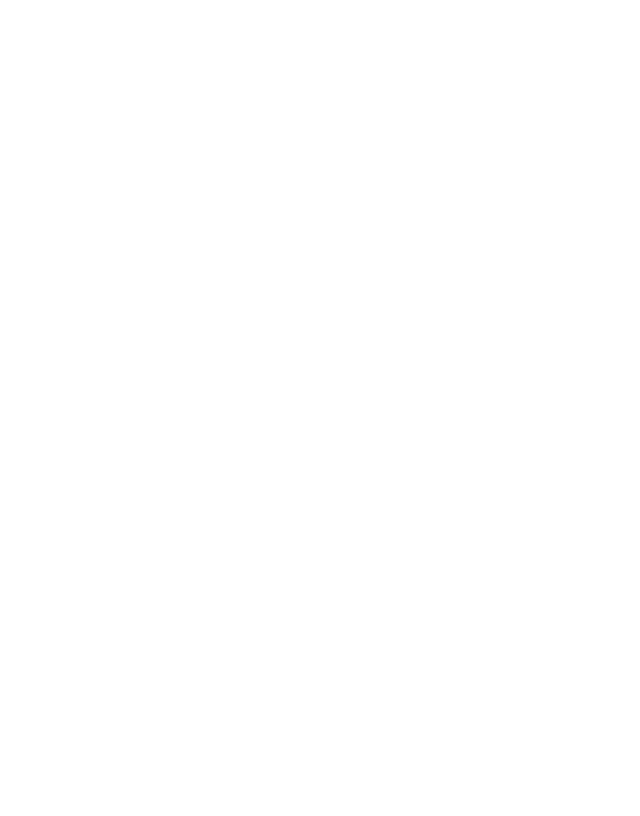
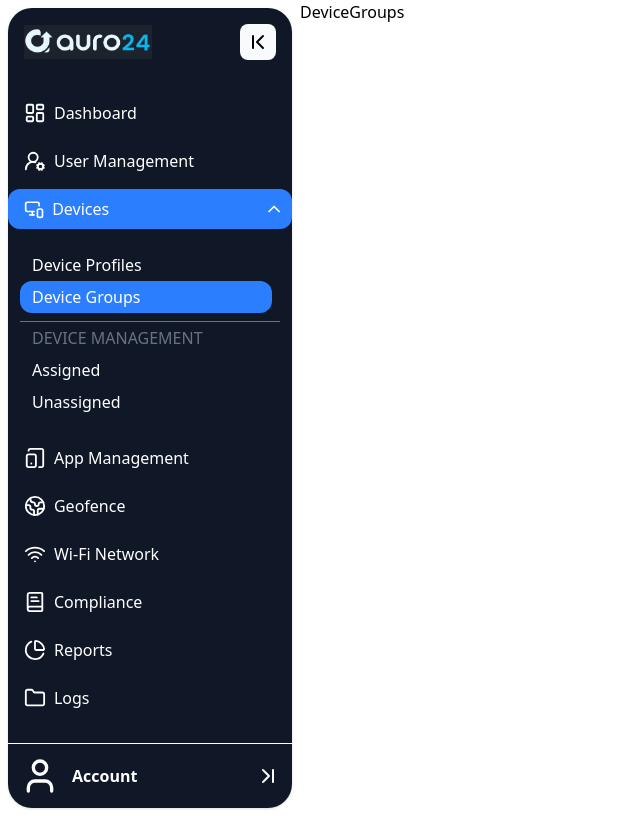
Before and after one commit to utkarshbhadoria/auro24, a React (Vite) app: page /deviceGroups in a window 1280 px wide. Before the commit this address had no page. Shown: the whole page, without its empty margins (0-640 px from the left). Built offline with nearby package versions, Linux system fonts and the light colour scheme.

Commit message:
modifying sidebar

```diff
--- a/index.html
+++ b/index.html
@@ -2,7 +2,7 @@
 <html lang="en">
   <head>
     <meta charset="UTF-8" />
-    <link rel="icon" type="image/svg+xml" href="/public/titleLogo.png" />
+    <link rel="icon" type="image/svg+xml" href="/titleLogo.png" />
     <meta name="viewport" content="width=device-width, initial-scale=1.0" />
     <title>Auro24</title>
   </head>
--- a/src/App.jsx
+++ b/src/App.jsx
@@ -12,6 +12,10 @@ import WifiNetwork from './components/WifiNetwork';
 import Compilance from './components/Compilance';
 import Reports from './components/Reports';
 import Logs from './components/Logs';
+import DeviceProfile from './components/DeviceProfile'
+import DeviceGroups from './components/DeviceGroups'
+import Assigned from './components/Assigned'
+import Unassigned from './components/Unassigned'
 
 
 function App() {
@@ -29,6 +33,11 @@ function App() {
         <Route path='/reports' element={<Reports/>}/>
         <Route path='/logs' element={<Logs/>}/>
 
+        <Route path="/deviceProfile" element={<DeviceProfile />} />
+        <Route path='/deviceGroups' element={<DeviceGroups/>}/>
+        <Route path='/deviceAssigned' element={<Assigned/>}/>
+        <Route path='/deviceUnassigned' element={<Unassigned/>}/>
+
       </Routes>
     </>
   )
--- /dev/null
+++ b/src/SidebarLinkGroup.jsx
@@ -0,0 +1,17 @@
+import React,{useState} from 'react'
+
+function SidebarLinkGroup({children,activeCondition}) {
+    const [open, setOpen] = useState(activeCondition);
+
+    //console.log(open);
+  const handleClick = () => {
+    setOpen(!open);
+  }
+  return (
+    <ul>
+       {children(handleClick,open)}
+    </ul>
+  )
+}
+
+export default SidebarLinkGroup
--- /dev/null
+++ b/src/components/Assigned.jsx
@@ -0,0 +1,14 @@
+import React from 'react'
+import Sidebar from './Sidebar';
+
+function Assigned() {
+  return (
+    <div className='flex flex-row'>
+        <Sidebar/>
+        <div>Assigned</div>
+
+    </div>
+  )
+}
+
+export default Assigned
--- /dev/null
+++ b/src/components/DeviceGroups.jsx
@@ -0,0 +1,14 @@
+import React from 'react'
+import Sidebar from './Sidebar';
+
+function DeviceGroups() {
+  return (
+    <div className='flex flex-row'>
+        <Sidebar/>
+        <div>DeviceGroups</div>
+
+    </div>
+  )
+}
+
+export default DeviceGroups
--- /dev/null
+++ b/src/components/DeviceProfile.jsx
@@ -0,0 +1,14 @@
+import React from 'react'
+import Sidebar from './Sidebar';
+
+function DeviceProfile() {
+  return (
+    <div className='flex flex-row'>
+        <Sidebar/>
+        <div>DeviceProfile</div>
+
+    </div>
+  )
+}
+
+export default DeviceProfile
--- /dev/null
+++ b/src/components/Devices.jsx
@@ -0,0 +1,14 @@
+import React from 'react'
+import Sidebar from './Sidebar'
+
+function Devices() {
+  return (
+    <div className='flex flex-row'>
+        <Sidebar/>
+        <div>Devices</div>
+
+    </div>
+  )
+}
+
+export default Devices
--- a/src/components/Sidebar.jsx
+++ b/src/components/Sidebar.jsx
@@ -1,16 +1,18 @@
 import React, {useState } from 'react'
 import {ChevronLast, ChevronFirst} from "lucide-react"
 import { NavLink, useLocation } from "react-router-dom";
+import SidebarLinkGroup from '../SidebarLinkGroup';
 
 function Sidebar() {
   const [expanded, setExpanded] = useState(true);
 
+
   const location = useLocation();
   const { pathname } = location;
-  console.log(pathname);
+  //console.log(pathname);
 
   return (
-    <div className='h-screen h-full flex flex-col border shadow-sm justify-between rounded-md m-2 bg-gray-800'>
+    <div className='h-screen h-full flex flex-col shadow-sm justify-between rounded-3xl m-2 bg-gray-900 overflow-y-auto'>
         {/* Branding */}
         <div className="p-4 pb-2 flex justify-between items-center">
             <img src="src\assets\brand.png" className={`overflow-hidden transition-all ${expanded? 'w-32' :'w-0' }`} alt=""/>
@@ -20,58 +22,82 @@ function Sidebar() {
 
         {/* list */}
         <ul className='text-white space-y-2'>
-          <li>
-            <div className={`flex pl-4 pt-2 pb-2 ${pathname.includes("/dashboard") ? 'bg-blue-500 rounded-md' : ''}`}>
-               <svg xmlns="http://www.w3.org/2000/svg" width="24" height="24" viewBox="0 0 24 24" fill="none" stroke="currentColor" stroke-width="2" stroke-linecap="round" stroke-linejoin="round" className="lucide lucide-layout-dashboard"><rect width="7" height="9" x="3" y="3" rx="1"/><rect width="7" height="5" x="14" y="3" rx="1"/><rect width="7" height="9" x="14" y="12" rx="1"/><rect width="7" height="5" x="3" y="16" rx="1"/></svg>
-               <NavLink to="/dashboard" className={`overflow-hidden ${expanded? 'w-full pl-2' :'w-0'}`}>Dashboard</NavLink>
+
+        <li>
+            <div className={`flex pl-4 pt-2 pb-2 ${pathname.includes("/dashboard") ? 'bg-blue-500 rounded-xl' : ''}`}>
+            <svg xmlns="http://www.w3.org/2000/svg" width="24" height="24" viewBox="0 0 24 24" fill="none" stroke="currentColor" strokeWidth="2" strokeLinecap="round" strokeLinejoin="round" className="lucide lucide-layout-dashboard"><rect width="7" height="9" x="3" y="3" rx="1"/><rect width="7" height="5" x="14" y="3" rx="1"/><rect width="7" height="9" x="14" y="12" rx="1"/><rect width="7" height="5" x="3" y="16" rx="1"/></svg>
+            <NavLink to="/dashboard" className={`overflow-hidden ${expanded? 'w-full pl-2' :'w-0'}`}>Dashboard</NavLink>
             </div>
           </li>
 
           <li>
-            <div className={`flex pl-4 pt-2 pb-2 ${pathname.includes("/userManagement") ? 'bg-blue-500 rounded-md' : ''}`}>
-              <svg xmlns="http://www.w3.org/2000/svg" width="24" height="24" viewBox="0 0 24 24" fill="none" stroke="currentColor" stroke-width="2" stroke-linecap="round" stroke-linejoin="round" className="lucide lucide-user-round-cog"><path d="M2 21a8 8 0 0 1 10.434-7.62"/><circle cx="10" cy="8" r="5"/><circle cx="18" cy="18" r="3"/><path d="m19.5 14.3-.4.9"/><path d="m16.9 20.8-.4.9"/><path d="m21.7 19.5-.9-.4"/><path d="m15.2 16.9-.9-.4"/><path d="m21.7 16.5-.9.4"/><path d="m15.2 19.1-.9.4"/><path d="m19.5 21.7-.4-.9"/><path d="m16.9 15.2-.4-.9"/></svg>
+            <div className={`flex pl-4 pt-2 pb-2 ${pathname.includes("/userManagement") ? 'bg-blue-500 rounded-xl' : ''}`}>
+              <svg xmlns="http://www.w3.org/2000/svg" width="24" height="24" viewBox="0 0 24 24" fill="none" stroke="currentColor" strokeWidth="2" strokeLinecap="round" strokeLinejoin="round" className="lucide lucide-user-round-cog"><path d="M2 21a8 8 0 0 1 10.434-7.62"/><circle cx="10" cy="8" r="5"/><circle cx="18" cy="18" r="3"/><path d="m19.5 14.3-.4.9"/><path d="m16.9 20.8-.4.9"/><path d="m21.7 19.5-.9-.4"/><path d="m15.2 16.9-.9-.4"/><path d="m21.7 16.5-.9.4"/><path d="m15.2 19.1-.9.4"/><path d="m19.5 21.7-.4-.9"/><path d="m16.9 15.2-.4-.9"/></svg>
               <NavLink to="/userManagement" className={`overflow-hidden ${expanded? 'w-full pl-2' :'w-0'}`}>User Management</NavLink>
             </div>
           </li>
 
           <li>
-            <div className={`flex pl-4 pt-2 pb-2 ${pathname.includes("/appManagement") ? 'bg-blue-500 rounded-md' : ''}`}>
-            <svg xmlns="http://www.w3.org/2000/svg" width="24" height="24" viewBox="0 0 24 24" fill="none" stroke="currentColor" stroke-width="2" stroke-linecap="round" stroke-linejoin="round" class="lucide lucide-tablet-smartphone"><rect width="10" height="14" x="3" y="8" rx="2"/><path d="M5 4a2 2 0 0 1 2-2h12a2 2 0 0 1 2 2v16a2 2 0 0 1-2 2h-2.4"/><path d="M8 18h.01"/></svg>
+               <SidebarLinkGroup activeCondition={pathname.includes("/device")}>
+                {(handleClick,open)=>{  //this acts as a child component of SidebarLinkGroup ,(handleClick,open) these are props sent by parent
+                  return(
+                    <React.Fragment>
+                      <NavLink to='#' className={`flex flex-row pl-4 pt-2 pb-2 pr-2 ${pathname.includes("/device")||open ? 'bg-blue-500 rounded-xl' : ''}`} onClick={(e)=>{ handleClick();}}>
+                        <svg xmlns="http://www.w3.org/2000/svg" width="24" height="24" viewBox="0 0 24 24" fill="none" stroke="currentColor" stroke-width="2" stroke-linecap="round" stroke-linejoin="round" class="lucide lucide-monitor-smartphone"><path d="M18 8V6a2 2 0 0 0-2-2H4a2 2 0 0 0-2 2v7a2 2 0 0 0 2 2h8"/><path d="M10 19v-3.96 3.15"/><path d="M7 19h5"/><rect width="6" height="10" x="16" y="12" rx="2"/></svg>
+                        <span className={`overflow-hidden ${expanded? 'w-full pl-2' :'w-0'}`}>Devices</span>
+                        <svg xmlns="http://www.w3.org/2000/svg" width="24" height="24" viewBox="0 0 24 24" fill="none" stroke="currentColor" strokeWidth="2" strokeLinecap="round" strokeLinejoin="round" className={`lucide lucide-chevron-down ${open && 'rotate-180'}`}><path d="m6 9 6 6 6-6"/></svg>
+                        </NavLink>
+                      <ul className={`${!(open && expanded) ? 'hidden' : ''} pt-5 p-3`}>
+                        <li className={`p-1 pl-3 mr-2 ${pathname.includes("/deviceProfile") ? 'bg-blue-500 rounded-xl' : ''}`}><NavLink to='/deviceProfile'>Device Profiles</NavLink></li>
+                        <li className={`p-1 pl-3 mr-2 ${pathname.includes("/deviceGroups") ? 'bg-blue-500 rounded-xl' : ''}`}><NavLink to='/deviceGroups'>Device Groups</NavLink></li>
+                        <li className='p-1 pl-3 mt-2 border-t-1 border-gray-500 text-gray-500 font-medium'>DEVICE MANAGEMENT</li>
+                        <li className={`p-1 pl-3 mr-2 ${pathname.includes("/deviceAssigned") ? 'bg-blue-500 rounded-xl' : ''}`}><NavLink to='/deviceAssigned'>Assigned</NavLink></li>
+                        <li className={`p-1 pl-3 mr-2 ${pathname.includes("/deviceUnassigned") ? 'bg-blue-500 rounded-xl' : ''}`}><NavLink to='/deviceUnassigned'>Unassigned</NavLink></li>
+                      </ul>
+                    </React.Fragment>
+                  )
+                }}
+              </SidebarLinkGroup>
+          </li>
+
+          <li>
+            <div className={`flex pl-4 pt-2 pb-2 ${pathname.includes("/appManagement") ? 'bg-blue-500 rounded-xl' : ''}`}>
+            <svg xmlns="http://www.w3.org/2000/svg" width="24" height="24" viewBox="0 0 24 24" fill="none" stroke="currentColor" strokeWidth="2" strokeLinecap="round" strokeLinejoin="round" className="lucide lucide-tablet-smartphone"><rect width="10" height="14" x="3" y="8" rx="2"/><path d="M5 4a2 2 0 0 1 2-2h12a2 2 0 0 1 2 2v16a2 2 0 0 1-2 2h-2.4"/><path d="M8 18h.01"/></svg>
               <NavLink to="/appManagement" className={`overflow-hidden ${expanded? 'w-full pl-2' :'w-0'}`}>App Management</NavLink>
             </div>
           </li>
 
           <li>
-            <div className={`flex pl-4 pt-2 pb-2 ${pathname.includes("/geofence") ? 'bg-blue-500 rounded-md' : ''}`}>
-            <svg xmlns="http://www.w3.org/2000/svg" width="24" height="24" viewBox="0 0 24 24" fill="none" stroke="currentColor" stroke-width="2" stroke-linecap="round" stroke-linejoin="round" class="lucide lucide-earth"><path d="M21.54 15H17a2 2 0 0 0-2 2v4.54"/><path d="M7 3.34V5a3 3 0 0 0 3 3a2 2 0 0 1 2 2c0 1.1.9 2 2 2a2 2 0 0 0 2-2c0-1.1.9-2 2-2h3.17"/><path d="M11 21.95V18a2 2 0 0 0-2-2a2 2 0 0 1-2-2v-1a2 2 0 0 0-2-2H2.05"/><circle cx="12" cy="12" r="10"/></svg>
+            <div className={`flex pl-4 pt-2 pb-2 ${pathname.includes("/geofence") ? 'bg-blue-500 rounded-xl' : ''}`}>
+            <svg xmlns="http://www.w3.org/2000/svg" width="24" height="24" viewBox="0 0 24 24" fill="none" stroke="currentColor" strokeWidth="2" strokeLinecap="round" strokeLinejoin="round" className="lucide lucide-earth"><path d="M21.54 15H17a2 2 0 0 0-2 2v4.54"/><path d="M7 3.34V5a3 3 0 0 0 3 3a2 2 0 0 1 2 2c0 1.1.9 2 2 2a2 2 0 0 0 2-2c0-1.1.9-2 2-2h3.17"/><path d="M11 21.95V18a2 2 0 0 0-2-2a2 2 0 0 1-2-2v-1a2 2 0 0 0-2-2H2.05"/><circle cx="12" cy="12" r="10"/></svg>
               <NavLink to="/geofence" className={`overflow-hidden ${expanded? 'w-full pl-2' :'w-0'}`}>Geofence</NavLink>
             </div>
           </li>
 
           <li>
-           <div className={`flex pl-4 pt-2 pb-2 ${pathname.includes("/wifiNetwork") ? 'bg-blue-500 rounded-md' : ''}`}>
-           <svg xmlns="http://www.w3.org/2000/svg" width="24" height="24" viewBox="0 0 24 24" fill="none" stroke="currentColor" stroke-width="2" stroke-linecap="round" stroke-linejoin="round" class="lucide lucide-wifi"><path d="M12 20h.01"/><path d="M2 8.82a15 15 0 0 1 20 0"/><path d="M5 12.859a10 10 0 0 1 14 0"/><path d="M8.5 16.429a5 5 0 0 1 7 0"/></svg>
+           <div className={`flex pl-4 pt-2 pb-2 ${pathname.includes("/wifiNetwork") ? 'bg-blue-500 rounded-xl' : ''}`}>
+           <svg xmlns="http://www.w3.org/2000/svg" width="24" height="24" viewBox="0 0 24 24" fill="none" stroke="currentColor" strokeWidth="2" strokeLinecap="round" strokeLinejoin="round" className="lucide lucide-wifi"><path d="M12 20h.01"/><path d="M2 8.82a15 15 0 0 1 20 0"/><path d="M5 12.859a10 10 0 0 1 14 0"/><path d="M8.5 16.429a5 5 0 0 1 7 0"/></svg>
               <NavLink to="/wifiNetwork" className={`overflow-hidden ${expanded? 'w-full pl-2' :'w-0'}`}>Wi-Fi Network</NavLink>
             </div>
           </li>
 
           <li>
-            <div className={`flex pl-4 pt-2 pb-2 ${pathname.includes("/compilance") ? 'bg-blue-500 rounded-md' : ''}`}>
-            <svg xmlns="http://www.w3.org/2000/svg" width="24" height="24" viewBox="0 0 24 24" fill="none" stroke="currentColor" stroke-width="2" stroke-linecap="round" stroke-linejoin="round" class="lucide lucide-book-text"><path d="M4 19.5v-15A2.5 2.5 0 0 1 6.5 2H19a1 1 0 0 1 1 1v18a1 1 0 0 1-1 1H6.5a1 1 0 0 1 0-5H20"/><path d="M8 11h8"/><path d="M8 7h6"/></svg>
-              <NavLink to="/compilance" className={`overflow-hidden ${expanded? 'w-full pl-2' :'w-0'}`}>Compilance</NavLink>
+            <div className={`flex pl-4 pt-2 pb-2 ${pathname.includes("/compilance") ? 'bg-blue-500 rounded-xl' : ''}`}>
+            <svg xmlns="http://www.w3.org/2000/svg" width="24" height="24" viewBox="0 0 24 24" fill="none" stroke="currentColor" strokeWidth="2" strokeLinecap="round" strokeLinejoin="round" className="lucide lucide-book-text"><path d="M4 19.5v-15A2.5 2.5 0 0 1 6.5 2H19a1 1 0 0 1 1 1v18a1 1 0 0 1-1 1H6.5a1 1 0 0 1 0-5H20"/><path d="M8 11h8"/><path d="M8 7h6"/></svg>
+              <NavLink to="/compilance" className={`overflow-hidden ${expanded? 'w-full pl-2' :'w-0'}`}>Compliance</NavLink>
             </div>
           </li>
 
           <li>
-            <div className={`flex pl-4 pt-2 pb-2 ${pathname.includes("/reports") ? 'bg-blue-500 rounded-md' : ''}`}>
-            <svg xmlns="http://www.w3.org/2000/svg" width="24" height="24" viewBox="0 0 24 24" fill="none" stroke="currentColor" stroke-width="2" stroke-linecap="round" stroke-linejoin="round" class="lucide lucide-chart-pie"><path d="M21 12c.552 0 1.005-.449.95-.998a10 10 0 0 0-8.953-8.951c-.55-.055-.998.398-.998.95v8a1 1 0 0 0 1 1z"/><path d="M21.21 15.89A10 10 0 1 1 8 2.83"/></svg>
+            <div className={`flex pl-4 pt-2 pb-2 ${pathname.includes("/reports") ? 'bg-blue-500 rounded-xl' : ''}`}>
+            <svg xmlns="http://www.w3.org/2000/svg" width="24" height="24" viewBox="0 0 24 24" fill="none" stroke="currentColor" strokeWidth="2" strokeLinecap="round" strokeLinejoin="round" className="lucide lucide-chart-pie"><path d="M21 12c.552 0 1.005-.449.95-.998a10 10 0 0 0-8.953-8.951c-.55-.055-.998.398-.998.95v8a1 1 0 0 0 1 1z"/><path d="M21.21 15.89A10 10 0 1 1 8 2.83"/></svg>
               <NavLink to="/reports" className={`overflow-hidden ${expanded? 'w-full pl-2' :'w-0'}`}>Reports</NavLink>
             </div>
           </li>
 
           <li>
-            <div className={`flex pl-4 pt-2 pb-2 ${pathname.includes("/logs") ? 'bg-blue-500 rounded-md' : ''}`}>
-            <svg xmlns="http://www.w3.org/2000/svg" width="24" height="24" viewBox="0 0 24 24" fill="none" stroke="currentColor" stroke-width="2" stroke-linecap="round" stroke-linejoin="round" class="lucide lucide-folder"><path d="M20 20a2 2 0 0 0 2-2V8a2 2 0 0 0-2-2h-7.9a2 2 0 0 1-1.69-.9L9.6 3.9A2 2 0 0 0 7.93 3H4a2 2 0 0 0-2 2v13a2 2 0 0 0 2 2Z"/></svg>
+            <div className={`flex pl-4 pt-2 pb-2 ${pathname.includes("/logs") ? 'bg-blue-500 rounded-xl' : ''}`}>
+            <svg xmlns="http://www.w3.org/2000/svg" width="24" height="24" viewBox="0 0 24 24" fill="none" stroke="currentColor" strokeWidth="2" strokeLinecap="round" strokeLinejoin="round" className="lucide lucide-folder"><path d="M20 20a2 2 0 0 0 2-2V8a2 2 0 0 0-2-2h-7.9a2 2 0 0 1-1.69-.9L9.6 3.9A2 2 0 0 0 7.93 3H4a2 2 0 0 0-2 2v13a2 2 0 0 0 2 2Z"/></svg>
               <NavLink to="/logs" className={`overflow-hidden ${expanded? 'w-full pl-2' :'w-0'}`}>Logs</NavLink>
             </div>
           </li>
@@ -79,10 +105,10 @@ function Sidebar() {
 
         {/* Footer */}
         <div className='border-t flex p-3 text-white'>
-        <svg xmlns="http://www.w3.org/2000/svg" className="w-10 h-10 rounded-md" width="24" height="24" viewBox="0 0 24 24" fill="none" stroke="currentColor" stroke-width="2" stroke-linecap="round" stroke-linejoin="round" class="lucide lucide-user"><path d="M19 21v-2a4 4 0 0 0-4-4H9a4 4 0 0 0-4 4v2"/><circle cx="12" cy="7" r="4"/></svg>
+        <svg xmlns="http://www.w3.org/2000/svg" className="w-10 h-10 rounded-xl lucide lucide-user" width="24" height="24" viewBox="0 0 24 24" fill="none" stroke="currentColor" strokeWidth="2" strokeLinecap="round" strokeLinejoin="round"><path d="M19 21v-2a4 4 0 0 0-4-4H9a4 4 0 0 0-4 4v2"/><circle cx="12" cy="7" r="4"/></svg>
         <div className={`flex justify-between items-center overflow-hidden ${expanded? 'w-52 ml-3': 'w-0'}`}>
           <span className='overflow-hidden font-semibold'>Account</span>
-          <svg xmlns="http://www.w3.org/2000/svg" width="24" height="24" viewBox="0 0 24 24" fill="none" stroke="currentColor" stroke-width="2" stroke-linecap="round" stroke-linejoin="round" class="lucide lucide-chevron-last"><path d="m7 18 6-6-6-6"/><path d="M17 6v12"/></svg>
+          <svg xmlns="http://www.w3.org/2000/svg" width="24" height="24" viewBox="0 0 24 24" fill="none" stroke="currentColor" strokeWidth="2" strokeLinecap="round" strokeLinejoin="round" className="lucide lucide-chevron-last"><path d="m7 18 6-6-6-6"/><path d="M17 6v12"/></svg>
        </div>
         </div>
 
--- /dev/null
+++ b/src/components/Unassigned.jsx
@@ -0,0 +1,14 @@
+import React from 'react'
+import Sidebar from './Sidebar';
+
+function Unassigned() {
+  return (
+    <div className='flex flex-row'>
+        <Sidebar/>
+        <div>Unassigned</div>
+
+    </div>
+  )
+}
+
+export default Unassigned
--- a/src/index.css
+++ b/src/index.css
@@ -1 +1,22 @@
 @import "tailwindcss";
+
+/* width */
+::-webkit-scrollbar {
+    width: 7px;
+}
+
+/* Track */
+::-webkit-scrollbar-track {
+    background: #f1f1f1;
+}
+
+/* Handle */
+::-webkit-scrollbar-thumb {
+    background: #888;
+    border: #888;
+}
+
+/* Handle on hover */
+::-webkit-scrollbar-thumb:hover {
+    background: #555;
+}
```
